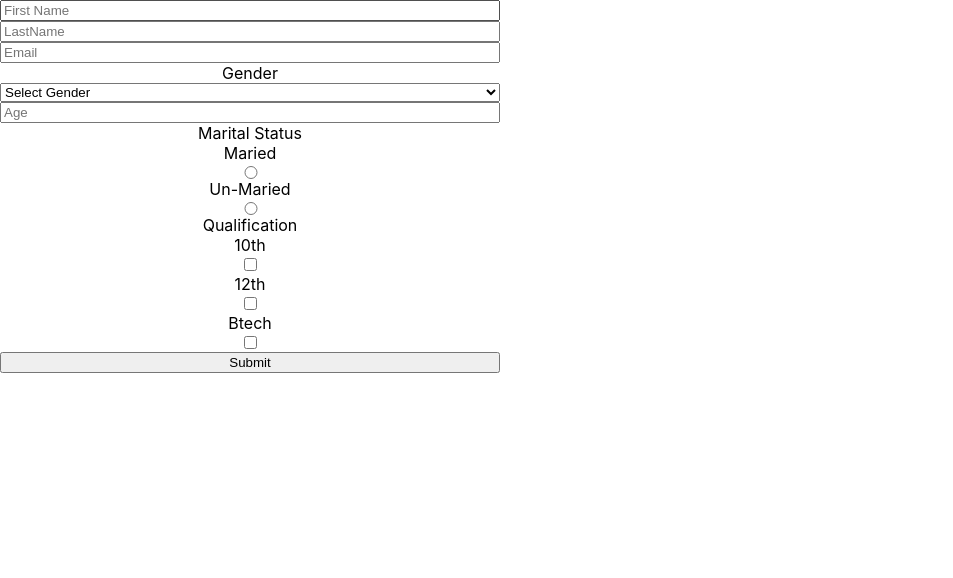
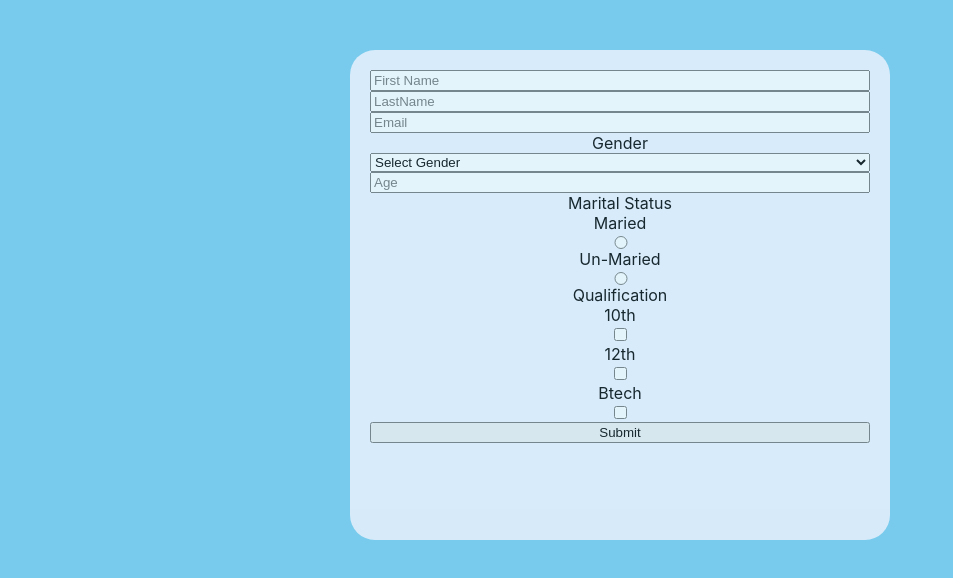
Before and after one commit to gkanishk/form, a React (Create React App) app: page / in a window 1280 px wide. Shown: the top 578 px of the page, without its empty margins (0-953 px from the left). Built offline with nearby package versions, Linux system fonts and the light colour scheme.

Commit message:
Styled stage 1

```diff
--- a/public/index.html
+++ b/public/index.html
@@ -26,7 +26,7 @@
     -->
     <title>React App</title>
   </head>
-  <body>
+  <body style="background-color: #78CBEC;">
     <noscript>You need to enable JavaScript to run this app.</noscript>
     <div id="root"></div>
     <!--
--- a/src/components/form.js
+++ b/src/components/form.js
@@ -6,7 +6,6 @@ function Form() {
     const [formData,setData]=useState([]);
     const { register, handleSubmit, errors } = useForm();
     const onSubmit = data => {
-        console.log(data);
         setData(data);
     }
     useEffect(() => {
@@ -14,9 +13,10 @@ function Form() {
     }, [formData])
 
     return (
-        <div>
+        <div style={{textAlign:"center"}}>
+        <div style={{backgroundColor:"#EFF3FE",opacity:"80%",borderRadius:"25px",textAlign:"center",height:"450px",width:"500px",padding:"20px",marginLeft:"350px",marginTop:"50px"}}>
             <form onSubmit={handleSubmit(onSubmit)}>
-                <div style={{display:'flex',flexDirection:'column',width:'500px'}}>
+                <div style={{display:'flex',flexDirection:'column',width:'500px',textAlign:'center'}}>
                 <input type='text' name='first' placeholder='First Name' ref={register}/>
                 <input type='text' name='last' placeholder='LastName' ref={register}/>
                 <input type='email' name='email' placeholder='Email' ref={register}/>
@@ -42,7 +42,9 @@ function Form() {
                 <button type='submit'>Submit</button>
                 </div>
             </form>
-            <Showdata data={formData}/>
+
+        </div>
+        <Showdata data={formData}/>
         </div>
     )
 }
```
